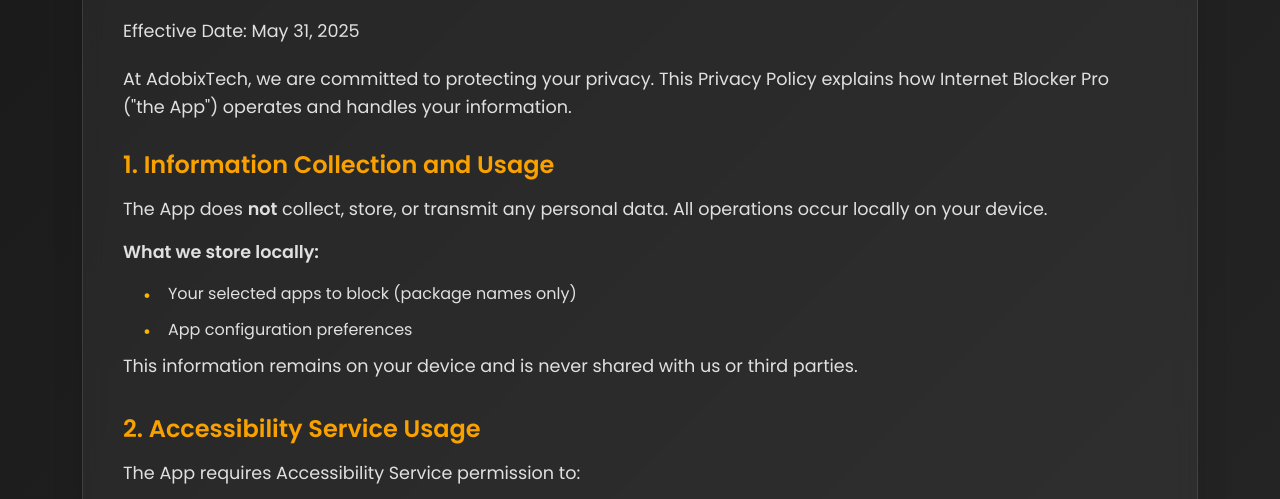
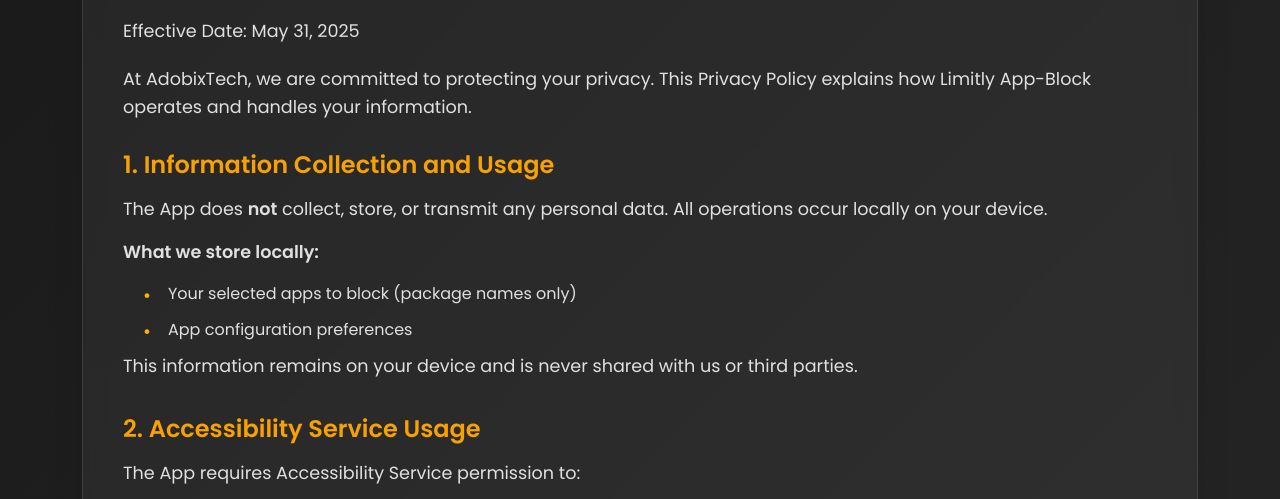
Before and after one commit to adobixtechs/adobixtechs.github.io, a plain HTML site: page app-blocker.html in a window 1280 px wide. Shown: the part 236-735 px from the top of the page. Drawn offline with Linux system fonts and the light colour scheme.

Commit message:
Update app-blocker.html

```diff
--- a/app-blocker.html
+++ b/app-blocker.html
@@ -3,7 +3,7 @@
 <head>
     <meta charset="UTF-8">
     <meta name="viewport" content="width=device-width, initial-scale=1.0">
-    <title>Privacy Policy - Internet Blocker Pro</title>
+    <title>Privacy Policy - Limitly App-Block</title>
     <link rel="icon" type="image/png" href="assets/icons/logo.png">
     <link rel="stylesheet" href="css/home-page.css">
     <link href="https://fonts.googleapis.com/css2?family=Poppins:wght@300;400;600&display=swap" rel="stylesheet">
@@ -19,7 +19,7 @@
             <p style="text-align: left; margin-bottom: 20px;">Effective Date: May 31, 2025</p>
 
             <div class="privacy-content">
-                <p>At AdobixTech, we are committed to protecting your privacy. This Privacy Policy explains how Internet Blocker Pro ("the App") operates and handles your information.</p>
+                <p>At AdobixTech, we are committed to protecting your privacy. This Privacy Policy explains how  Limitly App-Block operates and handles your information.</p>
 
                 <div class="privacy-section">
                     <h2>1. Information Collection and Usage</h2>
```
